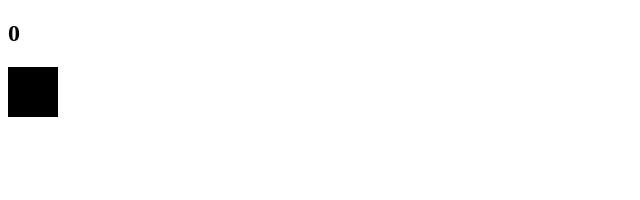
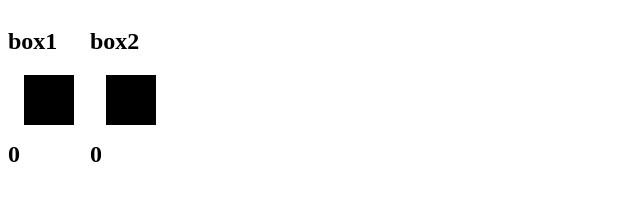
Before and after one commit to KWON-HYUKJIN/Study, a plain HTML site: page JavaScript/JavaScript-Design-Patterns/Clicker/index.html in a window 1280 px wide. Shown: the whole page, without its empty margins (0-640 px from the left). Drawn offline with Linux system fonts and the light colour scheme.

Commit message:
Update: hardcoded clicker

```diff
--- a/JavaScript/JavaScript-Design-Patterns/Clicker/index.html
+++ b/JavaScript/JavaScript-Design-Patterns/Clicker/index.html
@@ -8,14 +8,12 @@
         width: 50px;
         height: 50px;
         background-color: black;
+        margin: 16px;
       }
     </style>
   </head>
   <body>
-    <main role="main" id="app">
-      <h2 class="counter">0</h2>
-      <div class="box"></div>
-    </main>
+    <main role="main" id="app"></main>
     <script src="index.js"></script>
   </body>
 </html>
--- a/JavaScript/JavaScript-Design-Patterns/Clicker/index.js
+++ b/JavaScript/JavaScript-Design-Patterns/Clicker/index.js
@@ -7,12 +7,39 @@
 // Function
 // The number of clicks should increment when image is clicked.
 
-const box = document.querySelector(".box");
-const counter = document.querySelector(".counter");
-let count = 1
+const app = document.querySelector("#app");
+const page = document.createElement("div");
 
-box.addEventListener('click', () => {
-    counter.innerHTML = count++;
+let countFirst = 0;
+let countSecond = 0;
+
+this.render = () => {
+  page.innerHTML = `
+    <div style="float:left" >
+        <h2>box1<h2>
+        <div class="box first"></div>
+        <span class="firstValue">${countFirst}</span>
+    </div>
+    <div style="display:inline-block">
+        <h2>box2<h2>
+        <div class="box second"></div>
+        <span class="secondValue">${countSecond}</span>
+    </div>
+    `;
+
+  app.appendChild(page);
+};
+
+render();
+
+const first = page.querySelector(".first");
+first.addEventListener("click", () => {
+  countFirst++;
+  document.querySelector(".firstValue").innerHTML = countFirst;
 });
 
-console.log(app);
+const second = page.querySelector(".second");
+second.addEventListener("click", () => {
+  countSecond++;
+  document.querySelector(".secondValue").innerHTML = countSecond;
+});
```
